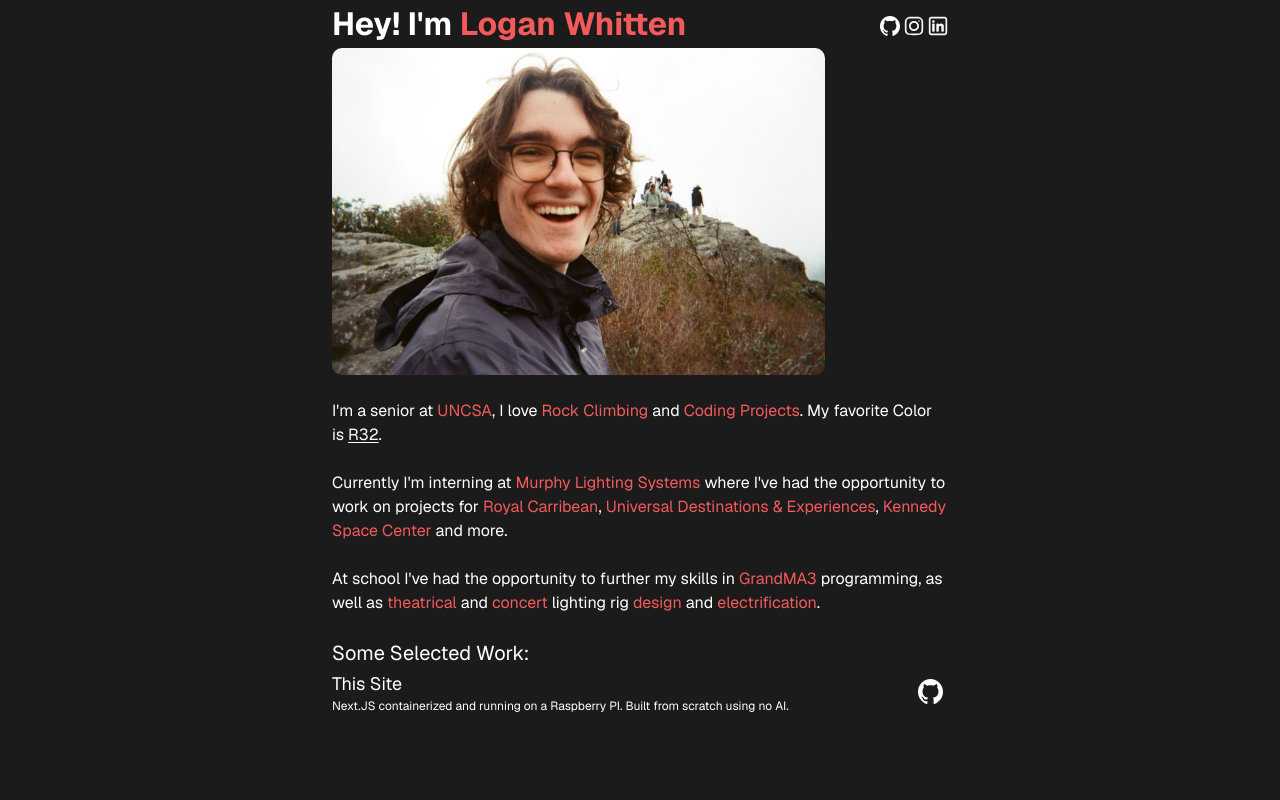
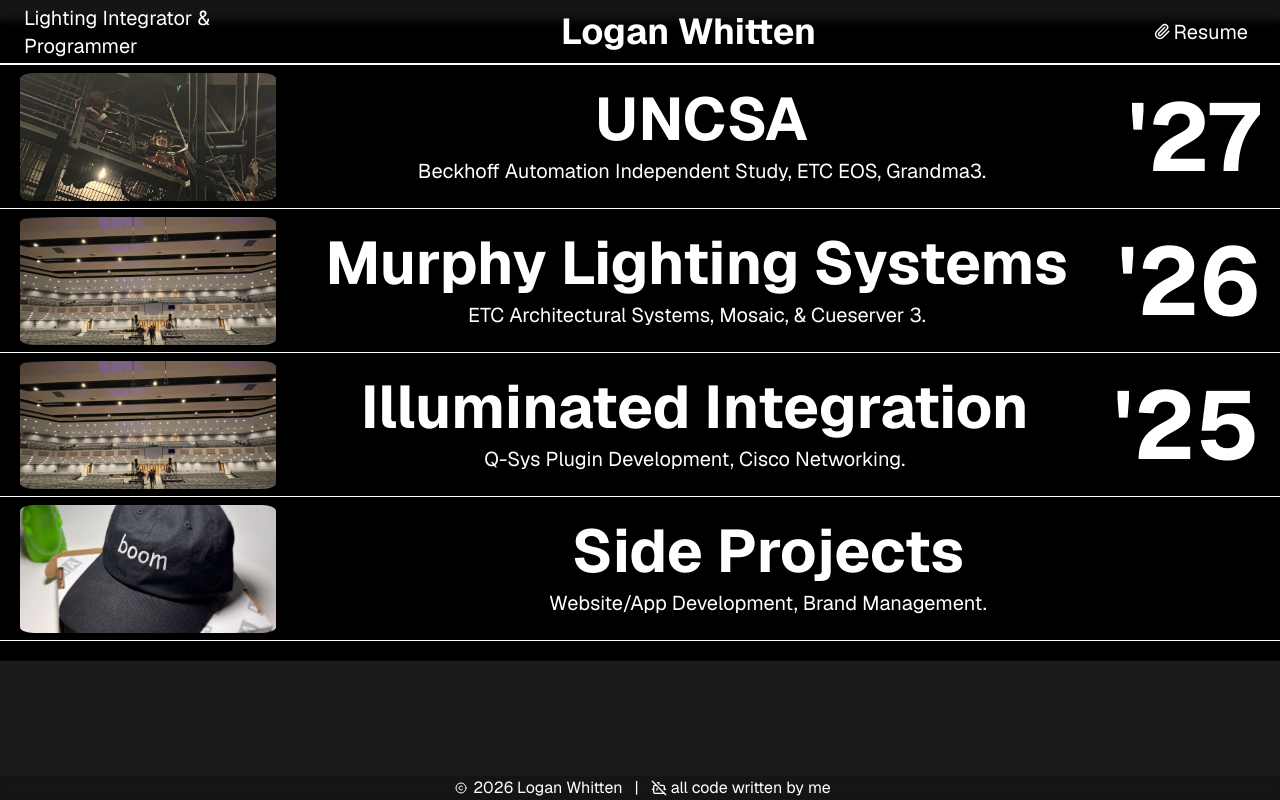
Before and after one commit to LoganWhitten/site, a Next.js app: page / in a window 1280 px wide. Built offline with nearby package versions, Linux system fonts and the light colour scheme.

Commit message:
feat: newhome to production

```diff
--- a/app/components/ColorText.tsx
+++ b/app/components/ColorText.tsx
@@ -1,13 +1,13 @@
 'use client'
 
-import { useContext } from "react";
-import { ColorContext } from "../page";
+//import { ColorContext } from "../page";
+//import { useContext } from "react";
 
-export default function ColorText({children}: {children: string}) {
-    const color = useContext(ColorContext) || "rgb(243, 90, 92)"
-    return (
-        <span style={{color}}>
-        {" "}{children}
-        </span>
-    )
-}
+//export default function ColorText({children}: {children: string}) {
+//    const color = useContext(ColorContext) || "rgb(243, 90, 92)"
+//    return (
+//        <span style={{color}}>
+//        {" "}{children}
+//        </span>
+//    )
+//}
--- a/app/layout.tsx
+++ b/app/layout.tsx
@@ -1,6 +1,8 @@
 import type { Metadata } from "next";
 import "./globals.css";
 import {Geist} from 'next/font/google'
+import HeroFooter from "./newhome/HeroFooter";
+import HeroHeader from "./newhome/HeroHeader";
 
 const geist = Geist({
   subsets: ['latin']
@@ -21,7 +23,13 @@
      <html
       lang="en"
     >
-      <body className='bg-[#1b1b1b]'>{children}</body>
+      <body className='bg-[#1b1b1b]'>
+        <HeroHeader />
+            <div className="pt-5 grid place-content-center">
+            {children}
+            </div>
+            <HeroFooter />
+      </body>
     </html>
   );
 }
--- a/app/newhome/HeroFooter.tsx
+++ b/app/newhome/HeroFooter.tsx
@@ -1,9 +1,15 @@
-import { Bot, Copyright } from "lucide-react";
+import { Bot, BotOff, Copyright } from "lucide-react";
 
-export default function HeroFooter(){
-    return(
-        <div className="fixed bottom-0 bg-black/20 backdrop-blur-xs w-screen place-content-center flex place-items-center">
-                <Copyright className="h-3" /> 2026 Logan Whitten <Bot className="h-4 ml-2"/> all code written by a human (me)
-            </div>
-    )
+export default function HeroFooter() {
+  return (
+    <div className="fixed bottom-0 bg-black/20 backdrop-blur-xs w-screen place-content-around md:place-content-center text-center flex place-items-center">
+      <p className="flex pr-3 place-items-center">
+        <Copyright className="h-3" /> 2026 Logan Whitten
+        </p>
+        |
+        <p className="flex place-items-center">
+      <BotOff className="h-4 ml-2" /> all code written by me
+        </p>
+    </div>
+  );
 }
--- a/app/newhome/HeroHeader.tsx
+++ b/app/newhome/HeroHeader.tsx
@@ -1,22 +1,26 @@
 import { Badge } from "@/components/ui/badge";
-import { Briefcase, GraduationCap } from "lucide-react";
+import { Briefcase, GraduationCap, Paperclip } from "lucide-react";
 import Link from "next/link";
 
 export default function HeroHeader() {
   return (
-    <div className="flex place-items-center gap-2 place-content-between fixed w-screen h-16 bg-black/20 backdrop-blur-xs border px-2">
-      <div className="text-xl">Lighting Integrator & Programmer</div>
-      <Link href="/newhome" className="text-4xl font-bold">Logan Whitten</Link>
-      <div>
-        <Badge variant="outline" className="">
-          <GraduationCap />
-          UNCSA LX '27
-        </Badge>
-        <Badge variant="outline" className=" bg-green-950">
-          <Briefcase />
-          Murphy Lighting Systems
-        </Badge>
+    <div className="flex place-items-center gap-2 place-content-between fixed w-screen h-16 bg-black/20 backdrop-blur-xs border-b px-6">
+      <div className="hidden md:block text-xl">
+        Lighting Integrator & Programmer
       </div>
+      <div className="md:hidden">Integration & Programming</div>
+      <Link
+        href="/newhome"
+        className="text-xl text-center w-screen md:text-4xl font-bold"
+      >
+        Logan Whitten
+      </Link>
+      <Link href={'/resume.pdf'}>
+        <div className="flex bg-white/24 md:bg-transparent rounded-lg p-2 md:text-xl place-items-center">
+          <Paperclip height={17}/>
+          Resume
+        </div>
+      </Link>
     </div>
   );
 }
--- a/app/newhome/HeroItem.tsx
+++ b/app/newhome/HeroItem.tsx
@@ -1,23 +1,73 @@
+"use client";
+
 import Link from "next/link";
+import { Dispatch, SetStateAction, useState } from "react";
 
 export default function HeroItem({
   name,
   subtitle,
   number,
+  img,
+  gallery,
+  id,
+  setActive,
+  activeTab,
 }: {
   name: string;
   subtitle: string;
   number: string;
+  img: string;
+  id: number;
+  gallery: [string];
+  setActive: Dispatch<SetStateAction<number>>;
+  activeTab: number;
 }) {
   return (
-<Link href="/newhome/mls">
-  <div className="flex p-4 border-b h-36 place-content-between place-items-center hover:text-black hover:bg-white cursor-pointer">
-    <div className="flex flex-col">
-      <span className="text-6xl">{name}</span>
-      <span className="text-xl">{subtitle}</span>
+    <div
+      onClick={() => {
+        if (activeTab == id) {
+          setActive(0);
+        } else {
+          setActive(id);
+        }
+      }}
+      className={`flex flex-col transition-all ease-in-out duration-500 px-5  border-b ${activeTab == id ? "h-[80vh]" : "h-36"} hover:text-black hover:bg-white/75 cursor-pointer animate-in`}
+    >
+      <div className="flex w-full place-content-between place-items-center">
+        <img
+          className={`aspect-video w-1/3 h-full lg:w-auto lg:h-36 py-2 rounded-xl object-cover`}
+          src={img}
+        />
+        <div className="flex flex-col h-36 gap-2 flex-1 place-content-center text-center place-items-center">
+          <span className="lg:text-6xl text-2xl font-bold">{name}</span>
+          <span className="lg:text-xl">{subtitle}</span>
+        </div>
+        <span className="lg:text-8xl text-2xl  font-bold text-center">
+          {number}
+        </span>
+      </div>
+      <div
+        className={`transition-all ease-in-out gap-4 flex flex-col duration-500 min-h-0 ${activeTab == id ? "border-t border-dashed block opacity-100" : "hidden opacity-0"}`}
+      >
+        <div className="shrink-0 lg:h-32 h-48 place-content-center flex flex-col">
+          <p className="lg:text-4xl text-2xl">Writeup Coming Soon... </p>
+          <div className="flex place flex-col lg:text-xl text-lg overflow-auto">
+         </div>
+        </div>
+        {
+          /*
+          <div className="min-h-0 pb-2 flex-1 flex  overflow-scroll overflow-y-hidden place-items-center gap-8">
+            {gallery.map((name, id) => (
+              <img
+              key={id}
+              className="h-full max-h-full w-auto rounded-lg aspect-square object-cover"
+              src={name}
+              />
+            ))}
+          </div>
+          */
+        }
+      </div>
     </div>
-    <span className="text-8xl">{number}</span>
-  </div>
-</Link>
   );
 }
--- a/app/newhome/page.tsx
+++ /dev/null
@@ -1,30 +0,0 @@
-import HeroItem from "./HeroItem";
-
-export default function NewHome() {
-  return (
-    <div className="bg-black pt-11 w-screen dark">
-      <div className="border-t flex flex-col">
-        <HeroItem
-          name="Murphy Lighting Systems"
-          subtitle="ETC Paradigm, Mosaic, & Cueserver 3."
-          number="'26"
-        />
-        <HeroItem
-          name="Illuminated Integration"
-          subtitle="Q-Sys Plugin Development, Cisco Networking."
-          number="'25"
-        />
-        <HeroItem
-          name="UNCSA"
-          subtitle="Beckhoff PLC Systems, ETC EOS, Grandma3."
-          number="'23-'27"
-        />
-        <HeroItem
-          name="Side Projects"
-          subtitle="Website/App Development, Overcomplicating Things."
-          number="∞"
-        />
-      </div>
-    </div>
-  );
-}
--- a/app/page.tsx
+++ b/app/page.tsx
@@ -1,123 +1,57 @@
 "use client";
 
-import { createContext, useState } from "react";
-import ColorText from "./components/ColorText";
-import { fetchJSONData } from "./src/GelLogic";
+import { useState } from "react";
+import HeroItem from "./newhome/HeroItem";
 
-type ColorContextValue = string;
-export const ColorContext = createContext<ColorContextValue | null>(null);
-export default function Home() {
-  const [color, setColor] = useState("rgb(243,90,92)");
-  const [pronoun, setPronoun] = useState(" My");
+export default function NewHome() {
+  const [activeTab, setActive] = useState(0);
   return (
-    <div className="px-3 md:mx-[25%]">
-      <ColorContext value={color}>
-        <h1 id="header">
-          <span>
-            Hey! I'm <ColorText>Logan Whitten</ColorText>
-          </span>
-          <div className="flex gap-1 pb-2 md:pt-4">
-            <a
-              className="animate-[fadeInSuperDelay_1.5s_ease-in-out]"
-              href="https://github.com/loganwhitten/"
-              target="_blank"
-            >
-              <img id="socialIcon" src="/images/github.svg" />
-            </a>
-            <a
-              href="https://instagram.com/loganwhitten512"
-              className="animate-[fadeInSuperDelay_2s_ease-in-out]"
-              target="_blank"
-            >
-              <img id="socialIcon" src="/images/instagram.svg" />
-            </a>
-            <a
-              href="https://linkedin.com/in/loganwhitten"
-              className="animate-[fadeInSuperDelay_2.5s_ease-in-out]"
-              target="_blank"
-            >
-              <img id="socialIcon" src="/images/linkedin.svg" />
-            </a>
-          </div>
-        </h1>
-        <img id="headerImg" src="/images/me.png" alt="Logan Whitten" />
-        <br />
-        <div className="animate-[fadeInSuperDelay_3s_ease-in-out]">
-          <p>
-            I'm a senior at <ColorText>UNCSA</ColorText>, I love
-            <ColorText>Rock Climbing </ColorText>and
-            <ColorText>Coding Projects</ColorText>.
-            {ColorContext.toString().toUpperCase() == "R32" && "my"}
-            {pronoun} favorite Color is{" "}
-            <span
-              id="ColorInput"
-              onInput={(e) => {
-                e.currentTarget.textContent.toUpperCase() == "R32"
-                  ? setPronoun(" My")
-                  : setPronoun(" Your");
-                fetchJSONData(
-                  e.currentTarget.textContent.toUpperCase(),
-                  setColor,
-                );
-              }}
-              contentEditable={true}
-              suppressContentEditableWarning={true}
-            >
-              R32
-            </span>
-            .
-          </p>
-          <br />
-          <p>
-            Currently I'm interning at
-            <a href="/mls">
-                <ColorText>Murphy Lighting Systems </ColorText>
-            </a>
-            where I've had the opportunity to work on projects for
-            <a target="_blank" href="https://www.royalcaribbean.com">
-              <ColorText>Royal Carribean</ColorText>
-            </a>
-            ,
-            <a target="_blank" href="https://www.udx.com/en/us">
-              <ColorText>Universal Destinations & Experiences</ColorText>
-            </a>
-            ,
-            <a target="_blank" href="https://www.delawarenorth.com/">
-              <ColorText>Kennedy Space Center </ColorText>
-            </a>
-            and more.
-          </p>
-          <br />
-          <p>
-            At school I've had the opportunity to further my skills in
-            <ColorText>GrandMA3 </ColorText> programming, as well as
-            <ColorText>theatrical </ColorText> and
-            <ColorText>concert</ColorText> lighting rig
-            <ColorText>design</ColorText> and{" "}
-            <ColorText>electrification</ColorText>.
-          </p>
-          <br />
-          <div>
-            <h3 className="text-xl">Some Selected Work:</h3>
-            <a
-              id="project"
-              href="https://github.com/loganwhitten/site"
-              target="_blank"
-            >
-              <div id="projectInfoDiv">
-                <p className=" text-lg">This Site</p>
-                <p className="text-xs">
-                  Next.JS containerized and running on a Raspberry PI. Built
-                  from scratch using no AI.
-                </p>
-              </div>
-              <p id="projectProgress">
-                <img src="/images/github.svg" id="projectIcon" />
-              </p>
-            </a>
-          </div>
-        </div>
-      </ColorContext>
+    <div className="bg-black pt-11 pb-5 w-screen dark">
+      <div className="border-t flex flex-col">
+        <HeroItem
+          name="UNCSA"
+          subtitle="Beckhoff Automation Independent Study, ETC EOS, Grandma3."
+          number="'27"
+          gallery={["/images/integration.jpeg"]}
+          img="/images/school.jpeg"
+          activeTab={activeTab}
+          setActive={setActive}
+          id={3}
+        />
+        <HeroItem
+          name="Murphy Lighting Systems"
+          gallery={["/images/integration.jpeg"]}
+          subtitle="ETC Architectural Systems, Mosaic, & Cueserver 3."
+          number="'26"
+          img="/images/integration.jpeg"
+          activeTab={activeTab}
+          setActive={setActive}
+          id={1}
+        />
+        <HeroItem
+          name="Illuminated Integration"
+          gallery={["/images/integration.jpeg"]}
+          subtitle="Q-Sys Plugin Development, Cisco Networking."
+          number="'25"
+          img="/images/integration.jpeg"
+          activeTab={activeTab}
+          setActive={setActive}
+          id={2}
+        />
+
+        <HeroItem
+          name="Side Projects"
+          gallery={[
+            "/images/integration.jpeg",
+          ]}
+          subtitle="Website/App Development, Brand Management."
+          number=""
+          img="/images/boom.jpeg"
+          activeTab={activeTab}
+          setActive={setActive}
+          id={4}
+        />
+      </div>
     </div>
   );
 }
--- a/next.config.ts
+++ b/next.config.ts
@@ -4,6 +4,7 @@
 const nextConfig: NextConfig = {
   pageExtensions: ['mdx', 'ts', 'tsx'],
   output: 'standalone',
+  allowedDevOrigins: ['192.168.86.139']
 };
 
 const withMDX = createMDX({});
```
Also changed, not shown: app/newhome/layout.tsx (deleted, +0 -14 lines).
